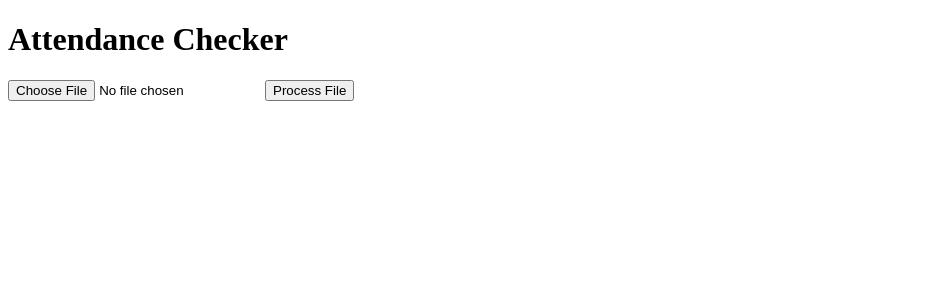
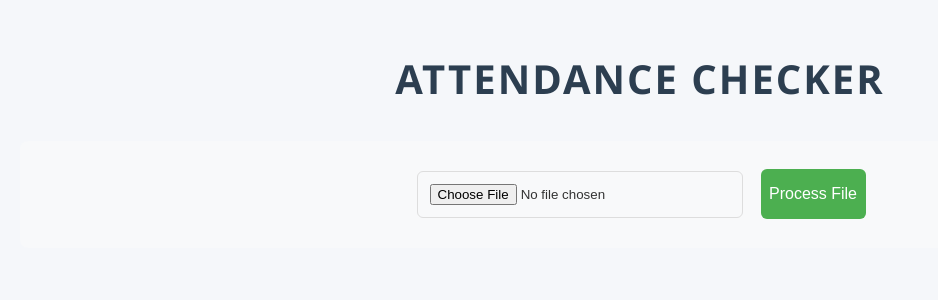
Before and after one commit to AissxAch/GRH-Dfep-Guelma, a PHP site: page /checkAttendance.php in a window 1280 px wide. Shown: the top 300 px of the page, without its empty margins (0-938 px from the left). Run offline with PHP 8.4, Linux system fonts and the light colour scheme.

Commit message:
Add CSS styling for attendance checker and update HTML structure

```diff
--- /dev/null
+++ b/CSS/checkAttendance.css
@@ -0,0 +1,163 @@
+/* chkatt.css */
+body {
+    font-family: 'Segoe UI', Tahoma, Geneva, Verdana, sans-serif;
+    line-height: 1.6;
+    margin: 0;
+    padding: 20px;
+    background-color: #f5f7fa;
+    color: #333;
+}
+
+.container {
+    max-width: 1200px;
+    margin: 0 auto;
+    background: white;
+    padding: 30px;
+    border-radius: 12px;
+    box-shadow: 0 4px 6px rgba(0, 0, 0, 0.1);
+}
+
+h1 {
+    color: #2c3e50;
+    text-align: center;
+    margin-bottom: 30px;
+    font-size: 2.5em;
+    text-transform: uppercase;
+    letter-spacing: 2px;
+}
+
+.upload-section {
+    text-align: center;
+    margin-bottom: 40px;
+    padding: 20px;
+    background: #f8f9fa;
+    border-radius: 8px;
+    border: 2px dashed #ddd;
+}
+
+input[type="file"] {
+    padding: 12px;
+    border: 1px solid #ddd;
+    border-radius: 6px;
+    margin: 10px;
+    width: 300px;
+    transition: all 0.3s ease;
+}
+
+
+
+button[type="submit"]:hover {
+    background-color: #45a049;
+    transform: translateY(-2px);
+    box-shadow: 0 4px 8px rgba(0, 0, 0, 0.1);
+}
+
+table {
+    width: 100%;
+    border-collapse: collapse;
+    margin: 25px 0;
+    box-shadow: 0 1px 12px rgba(0, 0, 0, 0.08);
+    border-radius: 10px;
+    overflow: hidden;
+}
+
+th, td {
+    padding: 15px 20px;
+    text-align: left;
+    border-bottom: 1px solid #f0f0f0;
+}
+
+th {
+    background-color: #4CAF50;
+    color: white;
+    font-weight: 600;
+    text-transform: uppercase;
+    letter-spacing: 0.8px;
+}
+
+tr:hover {
+    background-color: #f8f9fa;
+}
+
+tr:nth-child(even) {
+    background-color: #f8f9fa;
+}
+
+.uploadcsv{
+    display: flex;
+    justify-content: center;
+    margin: 20px 0;
+    padding: 20px;
+    background: #f8f9fa;
+    border-radius: 8px;
+}
+
+.btndl1{
+    width: 105px;
+    height: 50px;
+    background-color: #4CAF50;
+    color: white;
+    margin: 8px;
+    border: none;
+    border-radius: 6px;
+    cursor: pointer;
+    font-size: 16px;
+    transition: transform 0.2s, box-shadow 0.2s;
+}
+
+.absent td {
+    background-color: #ffebee;
+}
+
+.late td {
+    background-color: #fff3e0;
+}
+
+.early td {
+    background-color: #e3f2fd;
+}
+
+.status-badge {
+    padding: 6px 12px;
+    border-radius: 20px;
+    font-size: 0.85em;
+    font-weight: 500;
+}
+
+.absent .status-badge {
+    background-color: #ff5252;
+    color: white;
+}
+
+.late .status-badge {
+    background-color: #ffa726;
+    color: white;
+}
+
+.early .status-badge {
+    background-color: #42a5f5;
+    color: white;
+}
+
+.date-header {
+    text-align: center;
+    color: #666;
+    margin: 20px 0;
+    font-size: 1.1em;
+}
+
+@media screen and (max-width: 768px) {
+    .container {
+        padding: 15px;
+    }
+
+    table {
+        display: block;
+        overflow-x: auto;
+    }
+
+    input[type="file"] {
+        width: 100%;
+        max-width: 300px;
+    }
+}
--- a/checkAttendance.php
+++ b/checkAttendance.php
@@ -101,20 +101,13 @@ if ($_SERVER['REQUEST_METHOD'] === 'POST' && isset($_FILES['csv_file'])) {
 <html>
 <head>
     <title>Attendance Checker</title>
-    <style>
-        table { border-collapse: collapse; width: 100%; }
-        th, td { border: 1px solid #ddd; padding: 8px; text-align: left; }
-        th { background-color: #f2f2f2; }
-        .absent { background-color: #ffcccc; }
-        .late { background-color: #ffffcc; }
-        .early { background-color: #ccffff; }
-    </style>
+    <link rel="stylesheet" href="CSS/checkAttendance.css">
 </head>
 <body>
     <h1>Attendance Checker</h1>
-    <form method="post" enctype="multipart/form-data">
+    <form class="uploadcsv"  method="post" enctype="multipart/form-data">
         <input type="file" name="csv_file" accept=".csv" required>
-        <button type="submit">Process File</button>
+        <button class="btndl1"  type="submit">Process File</button>
     </form>
 
     <?php if (!empty($results)): ?>
```
